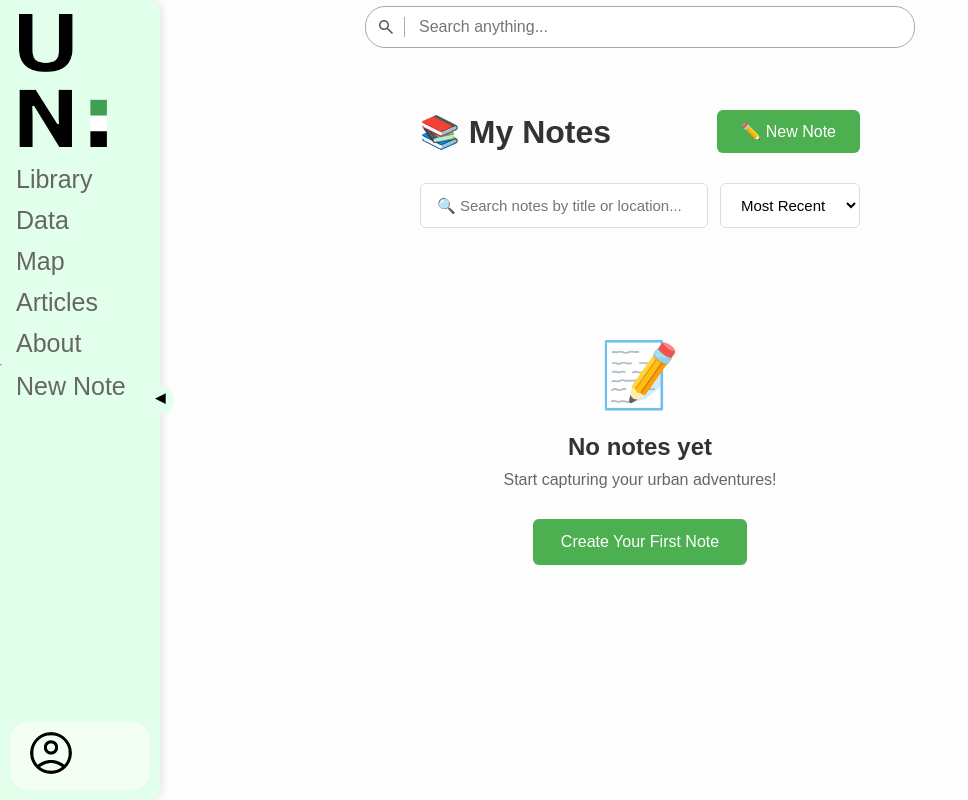
After one commit to agentcentabob/webapp25, a Flask app: page /library in a window 1280 px wide. The commit adds this page. Shown: the whole page, without its empty margins (0-968 px from the left). Run offline with Flask 3, Linux system fonts and the light colour scheme; a user stored in the database is signed in; some web fonts are replaced.

Commit message:
Adjusted address autocomplete and started library page

```diff
--- a/main.py
+++ b/main.py
@@ -261,13 +261,14 @@ def view_note(note_id):
         title = request.form.get('title')
         content = request.form.get('content')
         address = request.form.get('address')
-    try:
-        dbh.update_note(note_id, title, content, address)
-        flash("Note saved!", "success")
-        return redirect(url_for('view_note', note_id=note_id))
-    except Exception as e:
-        print(f"Error creating note: {e}")
-        flash("Error saving note", "error")
+
+        try:
+            dbh.update_note(note_id, title, content, address)
+            flash("Note saved!", "success")
+            return redirect(url_for('view_note', note_id=note_id))
+        except Exception as e:
+            print(f"Error saving note: {e}")
+            flash("Error saving note", "error")
 
     return render_template('notes.html',
                            note_id=note[1],
@@ -298,5 +299,18 @@ def delete_note(note_id):
         return redirect(url_for('view_note', note_id=note_id))
 
 
+# library
+@app.route('/notes')
+def notes_library():
+    if not is_logged_in():
+        flash("Sign in to view your notes!", "info")
+        return redirect(url_for("login"))
+
+    user = get_current_user()
+    notes = dbh.get_user_notes(user['id'])
+
+    return render_template('notes_library.html', notes=notes, user=user)
+
+
 if __name__ == "__main__":
     app.run(debug=True, host="0.0.0.0", port=5000)
--- /dev/null
+++ b/static/css/library.css
@@ -0,0 +1,201 @@
+.library-container {
+    max-width: 1200px;
+    margin: 0 auto;
+    padding: 40px 20px;
+}
+
+.library-header {
+    display: flex;
+    justify-content: space-between;
+    align-items: center;
+    margin-bottom: 30px;
+}
+
+.library-header h1 {
+    font-size: 32px;
+    color: #333;
+    margin: 0;
+}
+
+.btn-new-note {
+    padding: 12px 24px;
+    background: #4CAF50;
+    color: white;
+    text-decoration: none;
+    border-radius: 6px;
+    font-weight: 500;
+    transition: background 0.2s;
+}
+
+.btn-new-note:hover {
+    background: #45a049;
+}
+
+.search-filter-bar {
+    display: flex;
+    gap: 12px;
+    margin-bottom: 30px;
+}
+
+.search-input {
+    flex: 1;
+    padding: 12px 16px;
+    border: 1px solid #ddd;
+    border-radius: 6px;
+    font-size: 15px;
+}
+
+.search-input:focus {
+    outline: none;
+    border-color: #4CAF50;
+    box-shadow: 0 0 0 2px rgba(76, 175, 80, 0.1);
+}
+
+.sort-select {
+    padding: 12px 16px;
+    border: 1px solid #ddd;
+    border-radius: 6px;
+    font-size: 15px;
+    background: white;
+    cursor: pointer;
+}
+
+.sort-select:focus {
+    outline: none;
+    border-color: #4CAF50;
+}
+
+.notes-grid {
+    display: grid;
+    grid-template-columns: repeat(auto-fill, minmax(300px, 1fr));
+    gap: 20px;
+}
+
+.note-card {
+    background: white;
+    border: 1px solid #e0e0e0;
+    border-radius: 8px;
+    padding: 20px;
+    text-decoration: none;
+    color: inherit;
+    transition: all 0.2s;
+    display: flex;
+    flex-direction: column;
+    gap: 12px;
+    min-height: 200px;
+}
+
+.note-card:hover {
+    border-color: #4CAF50;
+    box-shadow: 0 4px 12px rgba(0, 0, 0, 0.08);
+    transform: translateY(-2px);
+}
+
+.note-card-header {
+    display: flex;
+    flex-direction: column;
+    gap: 6px;
+}
+
+.note-card-title {
+    font-size: 18px;
+    font-weight: 600;
+    color: #333;
+    margin: 0;
+    overflow: hidden;
+    text-overflow: ellipsis;
+    white-space: nowrap;
+}
+
+.note-card-location {
+    font-size: 13px;
+    color: #666;
+    overflow: hidden;
+    text-overflow: ellipsis;
+    white-space: nowrap;
+}
+
+.note-card-preview {
+    flex: 1;
+    font-size: 14px;
+    color: #666;
+    line-height: 1.5;
+    overflow: hidden;
+    display: -webkit-box;
+    -webkit-line-clamp: 4;
+    -webkit-box-orient: vertical;
+}
+
+.note-card-preview em {
+    color: #999;
+}
+
+.note-card-footer {
+    display: flex;
+    justify-content: space-between;
+    align-items: center;
+    padding-top: 12px;
+    border-top: 1px solid #f0f0f0;
+}
+
+.note-date {
+    font-size: 12px;
+    color: #888;
+}
+
+.empty-state {
+    text-align: center;
+    padding: 80px 20px;
+}
+
+.empty-icon {
+    font-size: 64px;
+    margin-bottom: 20px;
+}
+
+.empty-state h2 {
+    font-size: 24px;
+    color: #333;
+    margin-bottom: 10px;
+}
+
+.empty-state p {
+    font-size: 16px;
+    color: #666;
+    margin-bottom: 30px;
+}
+
+.btn-create-first {
+    display: inline-block;
+    padding: 14px 28px;
+    background: #4CAF50;
+    color: white;
+    text-decoration: none;
+    border-radius: 6px;
+    font-weight: 500;
+    transition: background 0.2s;
+}
+
+.btn-create-first:hover {
+    background: #45a049;
+}
+
+.note-card[style*="display: none"] {
+    display: none !important;
+}
+
+@media (max-width: 768px) {
+    .library-header {
+        flex-direction: column;
+        align-items: flex-start;
+        gap: 20px;
+    }
+
+    .search-filter-bar {
+        flex-direction: column;
+    }
+
+    .notes-grid {
+        grid-template-columns: 1fr;
+    }
+}
--- /dev/null
+++ b/static/js/library.js
@@ -0,0 +1,50 @@
+// Search and filter functionality
+const searchInput = document.getElementById('searchInput');
+const sortSelect = document.getElementById('sortSelect');
+const notesGrid = document.getElementById('notesGrid');
+const noteCards = notesGrid ? Array.from(notesGrid.querySelectorAll('.note-card')) : [];
+
+// Search functionality
+if (searchInput) {
+    searchInput.addEventListener('input', function(e) {
+        const query = e.target.value.toLowerCase().trim();
+
+        noteCards.forEach(card => {
+            const title = card.dataset.title || '';
+            const location = card.dataset.location || '';
+
+            if (title.includes(query) || location.includes(query)) {
+                card.style.display = '';
+            } else {
+                card.style.display = 'none';
+            }
+        });
+    });
+}
+
+// Sort functionality
+if (sortSelect) {
+    sortSelect.addEventListener('change', function(e) {
+        const sortBy = e.target.value;
+
+        const sorted = [...noteCards].sort((a, b) => {
+            switch(sortBy) {
+                case 'recent':
+                    return new Date(b.dataset.date) - new Date(a.dataset.date);
+                case 'oldest':
+                    return new Date(a.dataset.date) - new Date(b.dataset.date);
+                case 'title':
+                    return a.dataset.title.localeCompare(b.dataset.title);
+                case 'location':
+                    const locA = a.dataset.location || 'zzz';
+                    const locB = b.dataset.location || 'zzz';
+                    return locA.localeCompare(locB);
+                default:
+                    return 0;
+            }
+        });
+
+        // Re-append in sorted order
+        sorted.forEach(card => notesGrid.appendChild(card));
+    });
+}
--- /dev/null
+++ b/templates/library.html
@@ -0,0 +1,68 @@
+{% extends 'layout.html' %}
+{% block head %}
+    <link rel="stylesheet" href="{{ url_for('static', filename='css/library.css') }}"/>
+    <title>My Notes - URBANNOTES</title>
+{% endblock %}
+{% block content %}
+<body>
+    <div class="library-container">
+        <div class="library-header">
+            <h1>📚 My Notes</h1>
+            <a href="{{ url_for('new_note') }}" class="btn-new-note">✏️ New Note</a>
+        </div>
+
+        <div class="search-filter-bar">
+            <input type="text"
+                   id="searchInput"
+                   class="search-input"
+                   placeholder="🔍 Search notes by title or location...">
+
+            <select id="sortSelect" class="sort-select">
+                <option value="recent">Most Recent</option>
+                <option value="oldest">Oldest First</option>
+                <option value="title">Title A-Z</option>
+                <option value="location">Location A-Z</option>
+            </select>
+        </div>
+
+        {% if notes %}
+        <div class="notes-grid" id="notesGrid">
+            {% for note in notes %}
+            <a href="{{ url_for('view_note', note_id=note[1]) }}" class="note-card"
+               data-title="{{ note[2]|lower }}"
+               data-location="{{ note[3]|lower if note[3] else '' }}"
+               data-date="{{ note[5] }}">
+                <div class="note-card-header">
+                    <h3 class="note-card-title">{{ note[2] if note[2] else 'Untitled' }}</h3>
+                    {% if note[3] %}
+                    <span class="note-card-location">📍 {{ note[3] }}</span>
+                    {% endif %}
+                </div>
+
+                <div class="note-card-preview">
+                    {% if note[6] %}
+                        {{ note[6][:150] }}{% if note[6]|length > 150 %}...{% endif %}
+                    {% else %}
+                        <em>Empty note</em>
+                    {% endif %}
+                </div>
+
+                <div class="note-card-footer">
+                    <span class="note-date">📅 {{ note[5][:10] if note[5] else 'Unknown date' }}</span>
+                </div>
+            </a>
+            {% endfor %}
+        </div>
+        {% else %}
+        <div class="empty-state">
+            <div class="empty-icon">📝</div>
+            <h2>No notes yet</h2>
+            <p>Start capturing your urban adventures!</p>
+            <a href="{{ url_for('new_note') }}" class="btn-create-first">Create Your First Note</a>
+        </div>
+        {% endif %}
+    </div>
+
+    <script src="{{ url_for('static', filename='js/library.js') }}"></script>
+</body>
+{% endblock %}
```
Also changed, not shown: static/css/notes.css (+42 -11 lines), static/js/address-autocomplete.js (+126 -14 lines), database/data_source.db.
